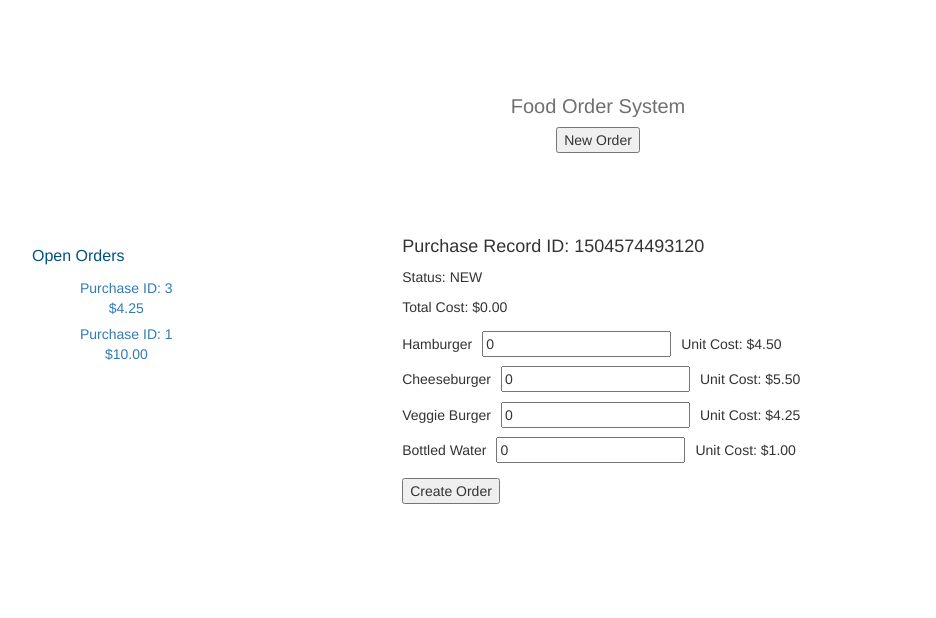
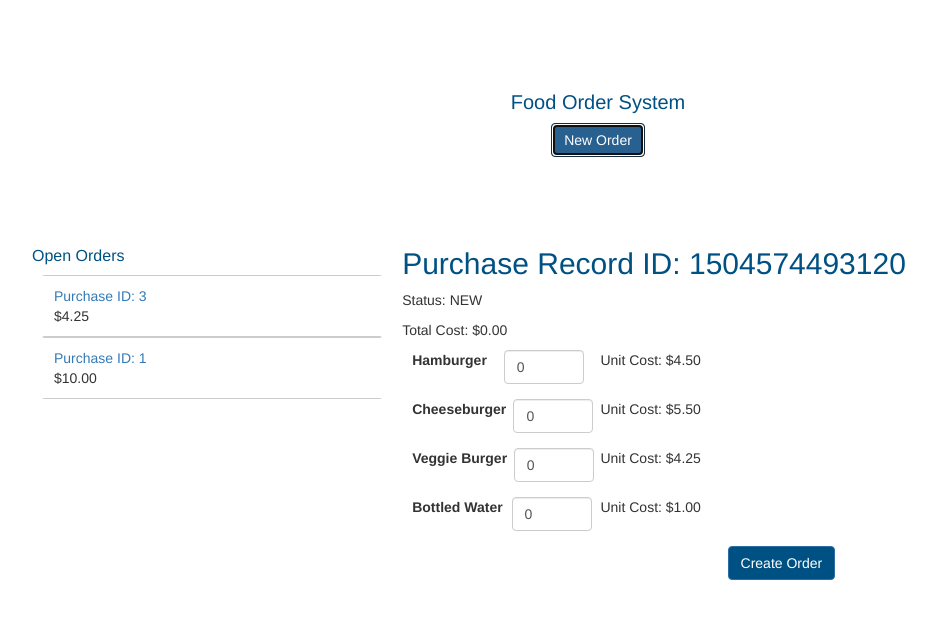
Before and after one commit to jazznov/foold-ordering-app, a React (Create React App) app: page / in a window 1280 px wide. Both pictures are taken after a click on the button "New Order". Shown: the top 618 px of the page, without its empty margins (42-978 px from the left). Built offline with nearby package versions, Linux system fonts and the light colour scheme.

Commit message:
Styling Enhancements

```diff
--- a/src/components/PurchaseMenu.js
+++ b/src/components/PurchaseMenu.js
@@ -17,15 +17,13 @@ class PurchaseMenu extends Component {
 			let quantity = (matchedPurchasedItem && matchedPurchasedItem.quantity) ? Number(matchedPurchasedItem.quantity) : 0;
 			return (
 				<li key={index}>
-					<ul className='list-unstyled list-inline'>
-						<li><h5>{item.title}</h5></li>
+					<div className='form-group spread-h-center-v'>
+						<label htmlFor={item.id} className='control-label'>{item.title}</label>
 						{this.props.purchaseRecord.status === 'new' || this.props.purchaseRecord.status === 'open' ?
-							<li>
-								<QuantityController onQuantityChange={this.props.onQuantityChange} {...item} quantity={quantity} parentRecordId={this.props.purchaseRecord.id}/>
-							</li>
+						<QuantityController onQuantityChange={this.props.onQuantityChange} {...item} quantity={quantity} parentRecordId={this.props.purchaseRecord.id}/>
 							: null}
-						<li>Unit Cost: {formatToDollars(item.unitCost)}</li>
-					</ul>
+						<p className='control-label' id={`input-${item.id}-describedby`}>Unit Cost: {formatToDollars(item.unitCost)}</p>
+					</div>
 				</li>
 			);
 		});
@@ -38,7 +36,7 @@ class PurchaseMenu extends Component {
 		return (
 			<section className="purchase-record-content">
 				<form>
-					<h4>Purchase Record ID: {this.props.purchaseRecord.id}</h4>
+					<h2 className='as-h3'>Purchase Record ID: {this.props.purchaseRecord.id}</h2>
 					<p>Status: {this.props.purchaseRecord.status.toUpperCase()}</p>
 					<p>Total Cost: {totalConst}</p>
 					<ul className='list-unstyled'>
@@ -46,14 +44,16 @@ class PurchaseMenu extends Component {
 					</ul>
 
 					{this.props.purchaseRecord.status === 'new' ?
-						<button onClick={this.props.onCreatePurchaseOrder} type='button'>Create Order</button>
-						: null}
+						<div className='btn-group spread-h-center-v'>
+							<button className='btn btn-primary' onClick={this.props.onCreatePurchaseOrder} type='button'>Create Order</button>
+						</div>
+							: null}
 
 					{this.props.purchaseRecord.status === 'open' ?
-						<div>
-							<button onClick={this.props.onSavePurchaseOrder} type='button'>Save Order</button>
-							<button onClick={this.props.onCancelOrderClicked} type='button'>Cancel Order</button>
-							<button onClick={this.props.onCloseOrderClicked} type='button'>Close Order</button>
+						<div className='btn-group spread-h-center-v'>
+							<button className='btn btn-primary' onClick={this.props.onSavePurchaseOrder} type='button'>Save Order</button>
+							<button className='btn btn-secondary' onClick={this.props.onCancelOrderClicked} type='button'>Cancel Order</button>
+							<button className='btn btn-secondary' onClick={this.props.onCloseOrderClicked} type='button'>Close Order</button>
 						</div>
 						: null}
 				</form>
--- a/src/components/QuantityController.js
+++ b/src/components/QuantityController.js
@@ -4,7 +4,7 @@ import PropTypes from 'prop-types';
 const QuantityController = ({id, unitCost, quantity, onQuantityChange}) => {
 
 	return (
-		<input name={id} value={quantity} onChange={(e) => onQuantityChange({id, unitCost, quantity: e.target.value})}  type='number' step='1' min='0' />
+		<input id={id} name={id} value={quantity} onChange={(e) => onQuantityChange({id, unitCost, quantity: e.target.value})}  type='number' step='1' min='0' className='form-control' aria-describedby={`input-${id}-describedby`}/>
 	)
 };
 
--- a/src/components/Tabs.js
+++ b/src/components/Tabs.js
@@ -2,7 +2,6 @@ import React from 'react';
 import PropTypes from 'prop-types';
 import {formatToDollars, getOpenRecords} from '../utils/utils';
 import orderBy from 'lodash/orderBy';
-
 
 /**
  * Tabs (button lists)
@@ -15,7 +14,8 @@ const Tabs = (props) =>{
 	const tabItems = orderBy(getOpenRecords(props.tabItems), ['id'], ['desc']);
 
 	return (
-		<ul className={`tabs ${props.tabWrapperClassName}`}>
+		<div className={`tabs ${props.tabWrapperClassName}`}>
+			<ul>
 				{tabItems.map((item) =>{
 					const isActiveItem = props.activeItemId === item[props.identifier];
 					const listItemClasses = `${props.tabItemClassName} ${(isActiveItem) ? 'active' : ''}`;
@@ -25,13 +25,14 @@ const Tabs = (props) =>{
 						<li key={item[props.identifier]} className={listItemClasses}>
 							{/* Binding the onClick handler to createTabItem scope so we can pass back the entire "item" object, else we can only pass back event, which doesn't get us item.id. Using button for A11y, semantics, and not to unnecessarily add a hash to the URL. <a> would be better if we were going to a new page */}
 							<button onClick={() => props.handleItemClick(item)} className={buttonClasses}>
-							<span>Purchase ID: {item[props.itemTitleKey]}</span> <br/>
+								<span>Purchase ID: {item[props.itemTitleKey]}</span>
 								<span className="sub-title">{formatToDollars(itemSubTitle)}</span>
 							</button>
 						</li>
 					);
 				})}
 			</ul>
+		</div>
 	);
 };
 
--- a/src/containers/App.js
+++ b/src/containers/App.js
@@ -63,7 +63,7 @@ class App extends Component {
 				<main className="main-content">
 					<div className="page-heading">
 						<h1>Food Order System</h1>
-						<button type='button' onClick={this.handleNewNewRecordClicked}>New Order</button>
+						<button className='btn btn-primary' type='button' onClick={this.handleNewNewRecordClicked}>New Order</button>
 					</div>
 
 					<div className="two-col">
@@ -80,7 +80,7 @@ class App extends Component {
 
 						{this.state.activePurchaseRecordId ? <PurchaseMenu purchaseRecord={activePurchaseRecord} foodMenuItems={this.props.foodMenuItems}/>
 							: <div>
-								Click an open order to view or click new Order
+								<p className='as-h3'>Click an open order to view or click new Order</p>
 							</div>}
 					</div>
 				</main>
--- a/src/styles/App.css
+++ b/src/styles/App.css
@@ -20,7 +20,7 @@ h2, h3 {
   height: 227px; }
   .page-heading h1 {
     text-align: center;
-    color: #707070;
+    color: #005183;
     font-size: 20px;
     width: 368px; }
 
@@ -65,3 +65,32 @@ h2, h3 {
     border-bottom: 1px solid #CCCCCC; }
     .tabs-vertical ul .tab-item button .sub-title {
       color: #333333; }
+
+.spread-h-center-v {
+  display: flex;
+  justify-content: space-between; }
+
+.btn-group .btn {
+  margin: 0 20px; }
+  .btn-group .btn:first-child {
+    margin-left: 0; }
+
+.purchase-record-content .form-group {
+  width: 40%; }
+
+.purchase-record-content .btn-group {
+  flex-direction: row-reverse;
+  width: 60%; }
+
+.purchase-record-content .btn-group .btn {
+  max-width: 110px; }
+
+.purchase-record-content .form-control[type=number] {
+  width: 80px; }
+
+.btn-primary {
+  background-color: #005183; }
+
+.btn-secondary {
+  background-color: #F5f5f5;
+  border: 1px solid #CCCCCC; }
--- a/src/styles/App.scss
+++ b/src/styles/App.scss
@@ -11,7 +11,7 @@ $mediumGrey: #CCCCCC;
 $darkGrey: #707070;
 
 // Mixin used by Tabs
-@mixin button($dfBackgroundColor: $lightGrey, $activeBackgroundColor: white) {
+@mixin tab-buttons($dfBackgroundColor: $lightGrey, $activeBackgroundColor: white) {
   button {
     padding: 10px 50px 10px 10px;
     background-color: $dfBackgroundColor;
@@ -19,6 +19,10 @@ $darkGrey: #707070;
       background-color: $activeBackgroundColor;
     }
   }
+}
+
+@mixin action-buttons($dfBackgroundColor: $lightGrey, $activeBackgroundColor: white) {
+    background-color: $dfBackgroundColor;
 }
 
 h2, h3 {
@@ -43,7 +47,7 @@ h2, h3 {
   height: 227px;
   h1  {
     text-align: center;
-    color: $darkGrey;
+    color: $dfblue;
     font-size: 20px;
     width: 368px;
   }
@@ -85,7 +89,7 @@ h2, h3 {
   display: flex;
   flex-direction: column;
   .tab-item {
-    @include button($dfBackgroundColor: white, $activeBackgroundColor: $lightGrey);
+    @include tab-buttons($dfBackgroundColor: white, $activeBackgroundColor: $lightGrey);
     button {
       flex-direction: column;
       justify-content: center;
@@ -101,3 +105,39 @@ h2, h3 {
     }
   }
 }
+
+.spread-h-center-v {
+  display: flex;
+  justify-content: space-between;
+}
+
+.btn-group .btn {
+  margin: 0 20px;
+  &:first-child {
+    margin-left: 0
+  }
+}
+
+.purchase-record-content {
+  .form-group {
+    width: 40%;
+  }
+  .btn-group {
+    flex-direction: row-reverse;
+    width: 60%;
+  }
+  .btn-group .btn {
+    max-width: 110px;
+  }
+  .form-control[type=number] {
+    width: 80px;
+  }
+}
+.btn-primary {
+  @include action-buttons($dfBackgroundColor: $dfblue, $activeBackgroundColor: $lightGrey);
+}
+
+.btn-secondary {
+  @include action-buttons($dfBackgroundColor: $lightGrey, $activeBackgroundColor: white);
+  border: 1px solid $mediumGrey;
+}
```
Lines whose indentation alone changed are shown as unchanged.
